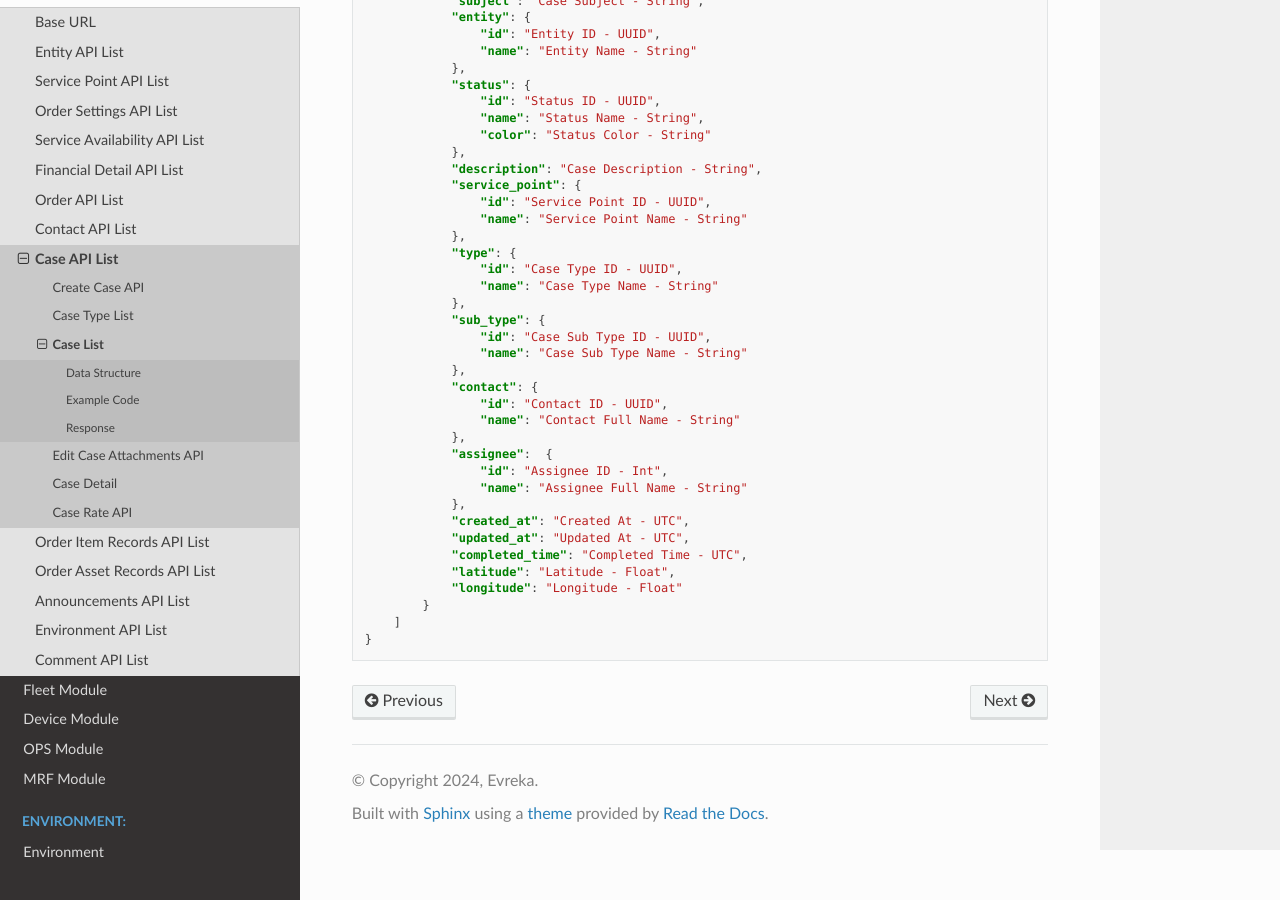
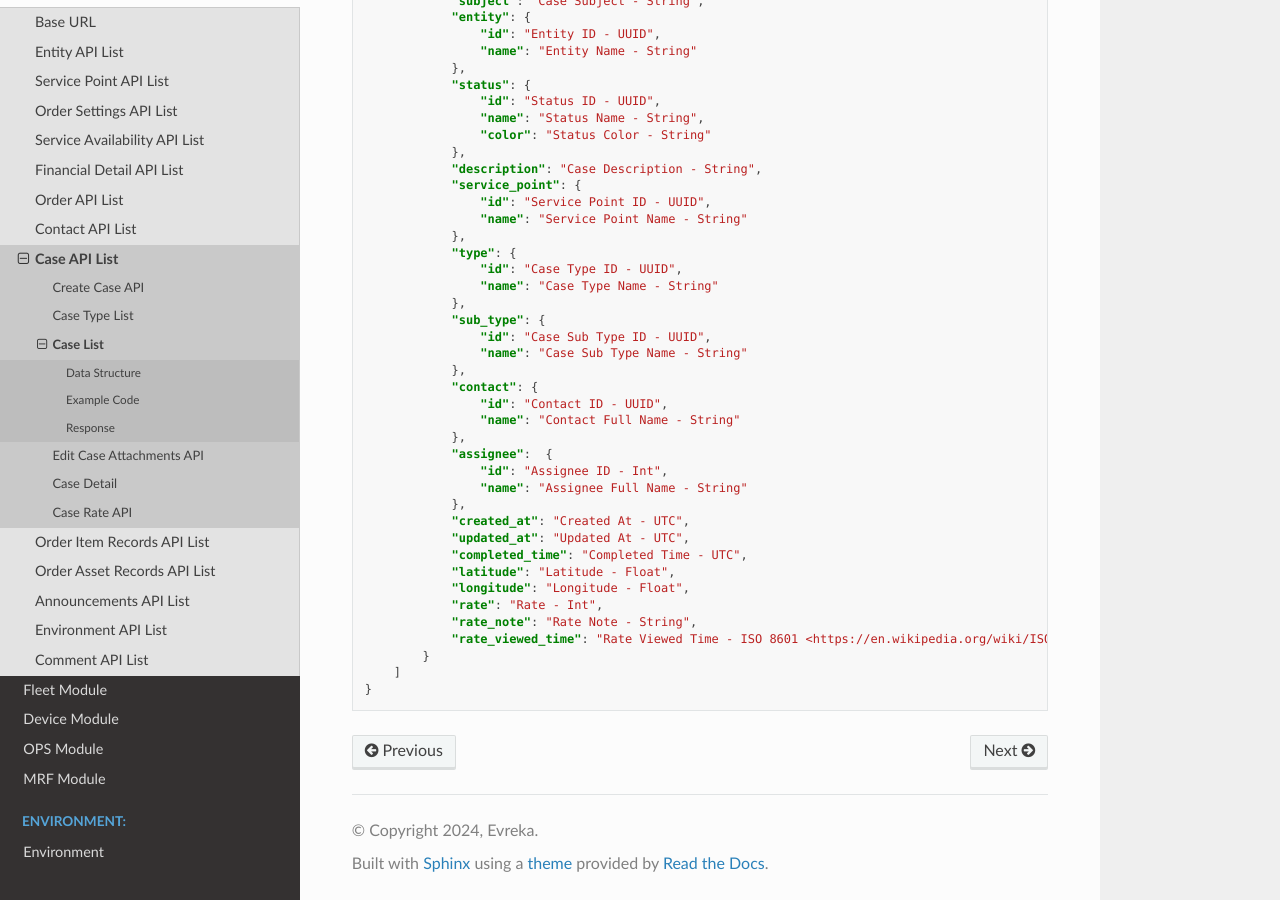
Before and after one commit to evrekadev/evreka-api-doc, a Sphinx documentation site: the page built from source/engagement/case/case-list.rst, in a window 1280 px wide and 900 px high, scrolled down 1334 px. Built offline with Sphinx 7.4.7 and the Read the Docs theme 3.1.0, drawn with Linux system fonts in a browser that asks for light colours.

Commit message:
E360-20157: Add rate fields to case list and detail

```diff
--- a/source/changelog.rst
+++ b/source/changelog.rst
@@ -132,3 +132,6 @@ Changelog
 1.22.0
 ----------------
 - Case rate endpoint added.
+- Case status list endpoint added.
+- Case rate added to case list endpoint response.
+- Case rate added to case detail endpoint response.
--- a/source/engagement/case/case-detail.rst
+++ b/source/engagement/case/case-detail.rst
@@ -110,5 +110,8 @@ Response
                 "media_name": "MEDIA NAME - STR",
                 "media_url": "MEDIA URL - STR"
             }
-        ]
+        ],
+        "rate": "RATE - INT",
+        "rate_note": "RATE NOTE - STR",
+        "rate_viewed_time": "RATE VIEWED TIME - ISO 8601 <https://en.wikipedia.org/wiki/ISO_8601>"
     }
--- a/source/engagement/case/case-list.rst
+++ b/source/engagement/case/case-list.rst
@@ -111,7 +111,10 @@ Response
                 "updated_at": "Updated At - UTC",
                 "completed_time": "Completed Time - UTC",
                 "latitude": "Latitude - Float",
-                "longitude": "Longitude - Float"
+                "longitude": "Longitude - Float",
+                "rate": "Rate - Int",
+                "rate_note": "Rate Note - String",
+                "rate_viewed_time": "Rate Viewed Time - ISO 8601 <https://en.wikipedia.org/wiki/ISO_8601>"
             }
         ]
     }
```
